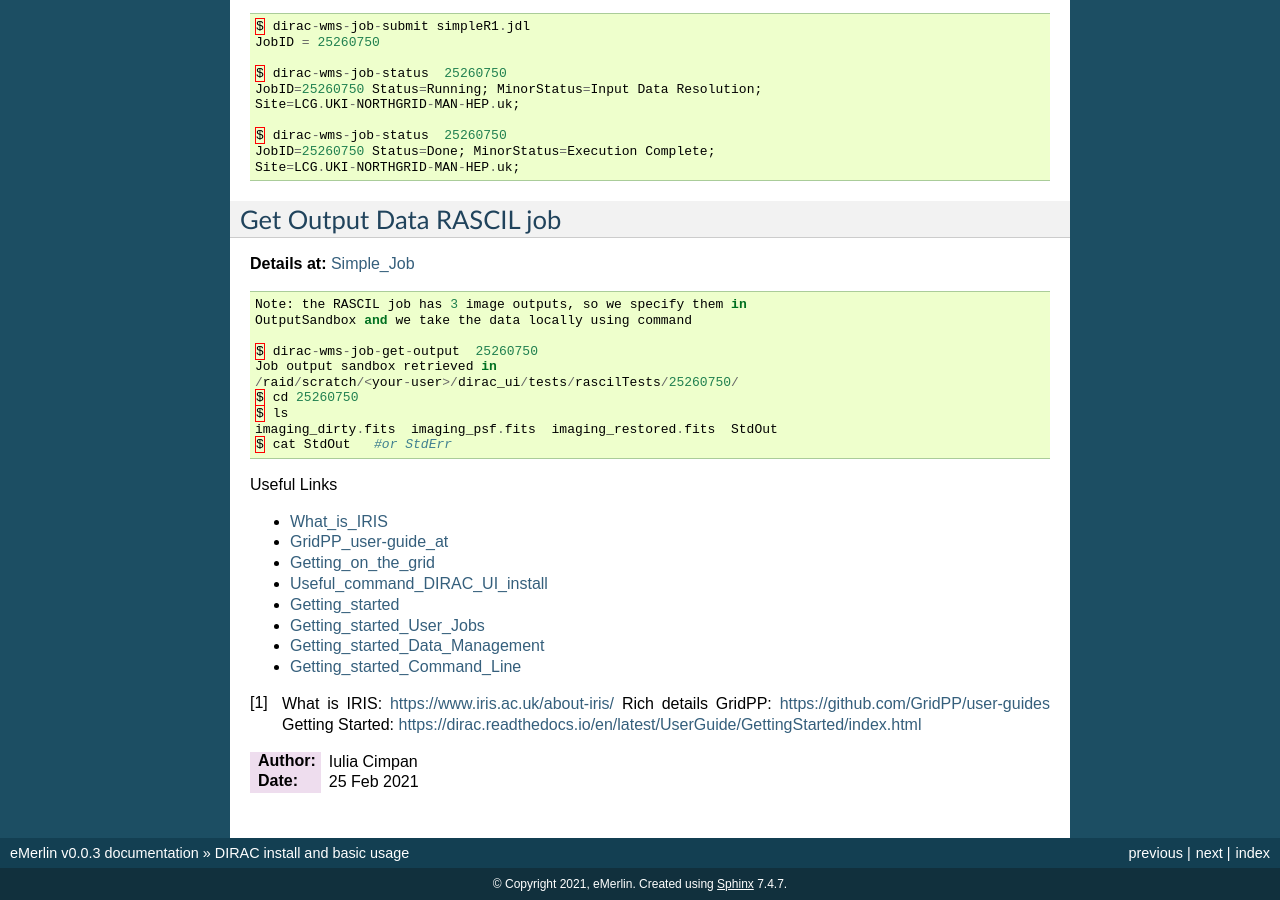
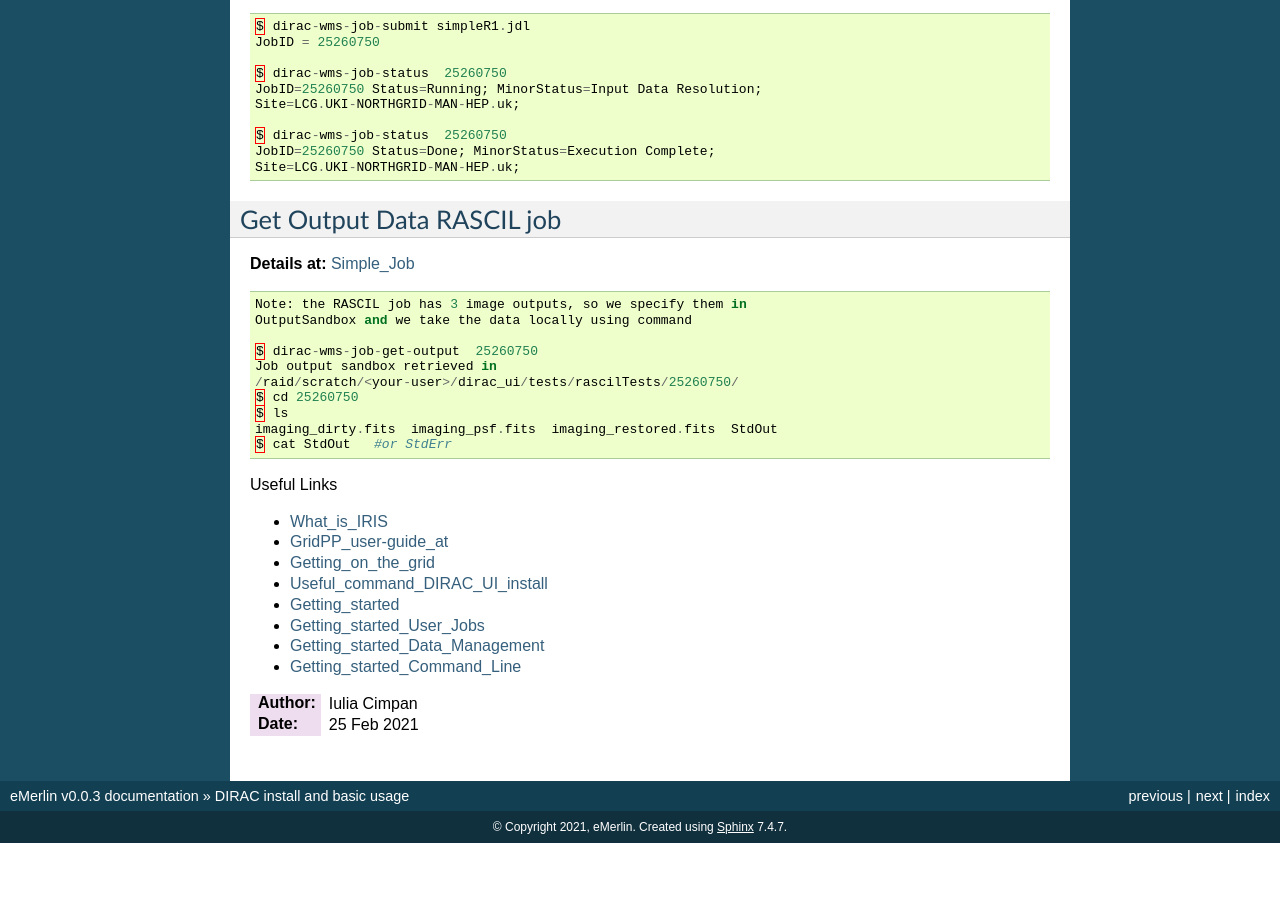
Before and after one commit to cimpan91/Docs, a Sphinx documentation site: the page built from Docs/DIRAC_UI.rst, in a window 1280 px wide and 900 px high, scrolled down 4002 px. Built offline with Sphinx 7.4.7, drawn with Linux system fonts in a browser that asks for light colours; after the commit the page ends 4845 px from its top, so only the background shows below that; some of the changed text lies outside the part shown.

Commit message:
Update DIRAC_UI.rst

```diff
--- a/Docs/DIRAC_UI.rst
+++ b/Docs/DIRAC_UI.rst
@@ -53,7 +53,7 @@ Join a VO
 
 Access DIRAC in browser
 
--  Now that you have the certificate and have joined to VO, you can  access DIRAC in browser   `DIRAC_in_browser: <https://dirac.gridpp.ac.uk:8443/DIRAC/>`__
+-  Now that you have the certificate and have joined to VO, you can  access DIRAC in browser   `DIRAC_in_browser <https://dirac.gridpp.ac.uk:8443/DIRAC/>`__
 
 -  More details about DIRAC at Guide to DIRAC  `Guide_to_DIRAC <https://www.gridpp.ac.uk/wiki/Quick_Guide_to_Dirac#Server_URL>`__
 
@@ -293,10 +293,7 @@ Useful Links
 
 -   `Getting_started_Command_Line <https://dirac.readthedocs.io/en/latest/UserGuide/GettingStarted/UserJobs/CommandLine/index.html>`__
 
-.. [1]
-   What is IRIS: https://www.iris.ac.uk/about-iris/ Rich details GridPP:
-   https://github.com/GridPP/user-guides Getting Started:
-   https://dirac.readthedocs.io/en/latest/UserGuide/GettingStarted/index.html
+
 
 
 :Author: Iulia Cimpan
```
